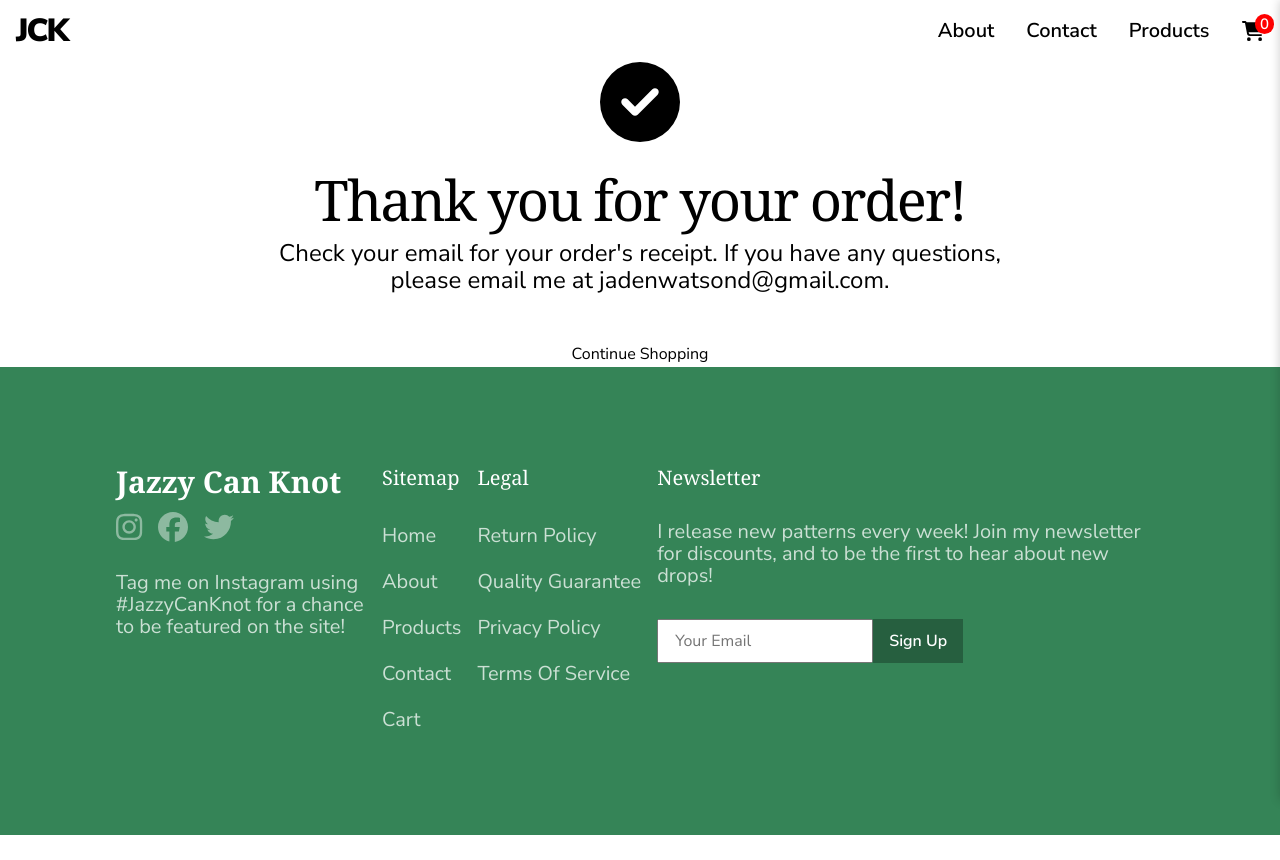
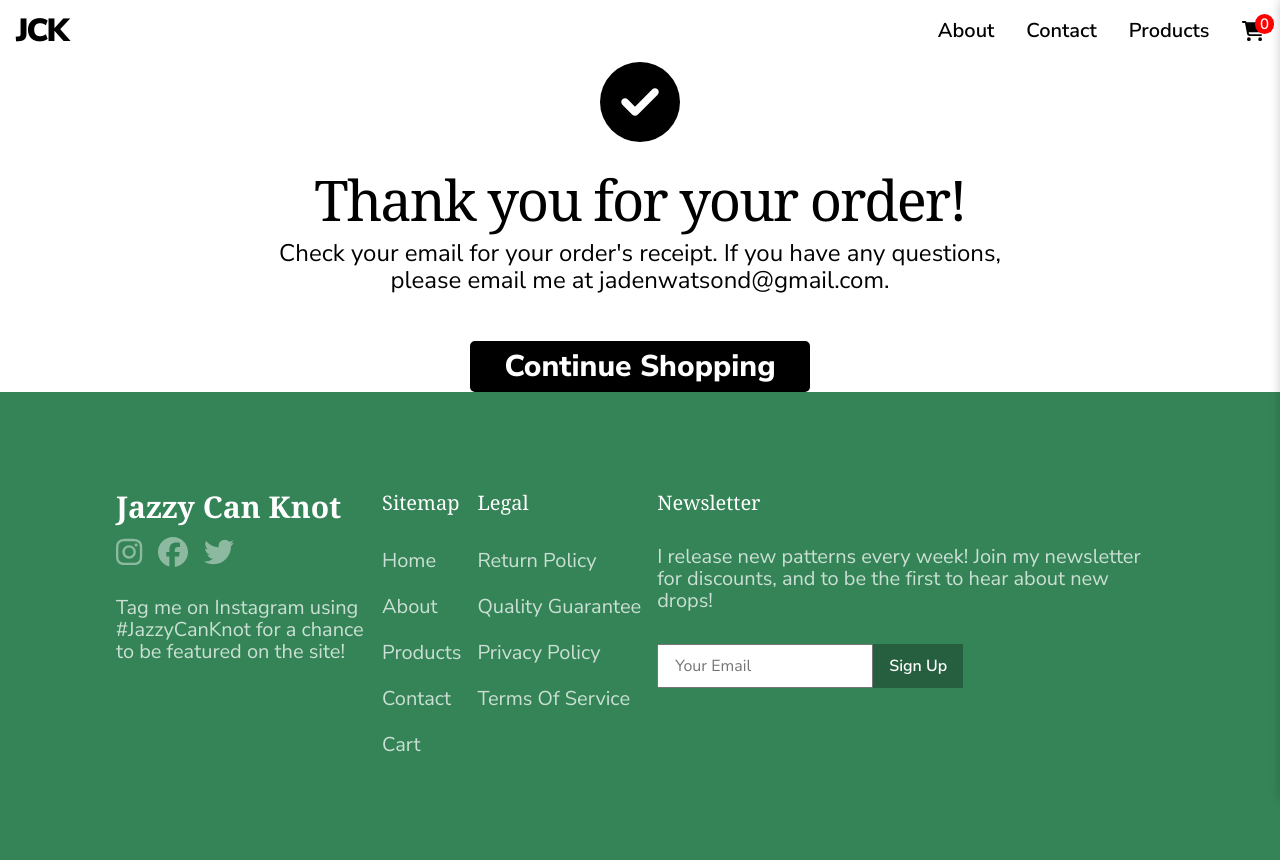
Before and after one commit to igaboo/jazzy-can-knot-nextjs, a Next.js app: page /success in a window 1280 px wide. Shown: the top 860 px of the page. Before the commit the page ends 835 px from the top, so only its background shows below. Built offline with nearby package versions, Linux system fonts and the light colour scheme; no server answers.

Commit message:
added components.scss and fixed x overflow

```diff
--- a/sass/globals.scss
+++ b/sass/globals.scss
@@ -1,2 +1,7 @@
 @use "./resets";
 @use "./types";
+@use "./components";
+
+body {
+  overflow-x: hidden;
+}
```
